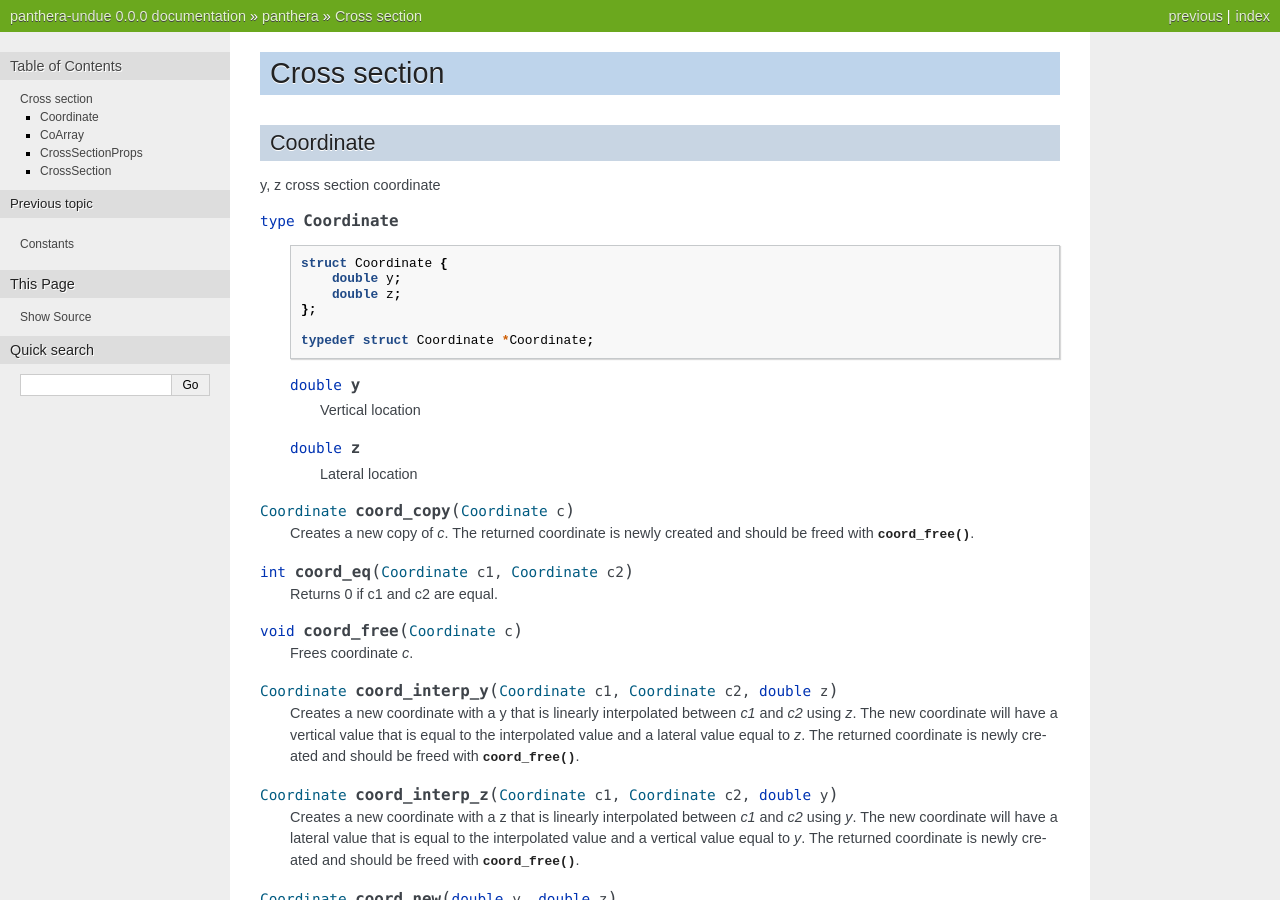
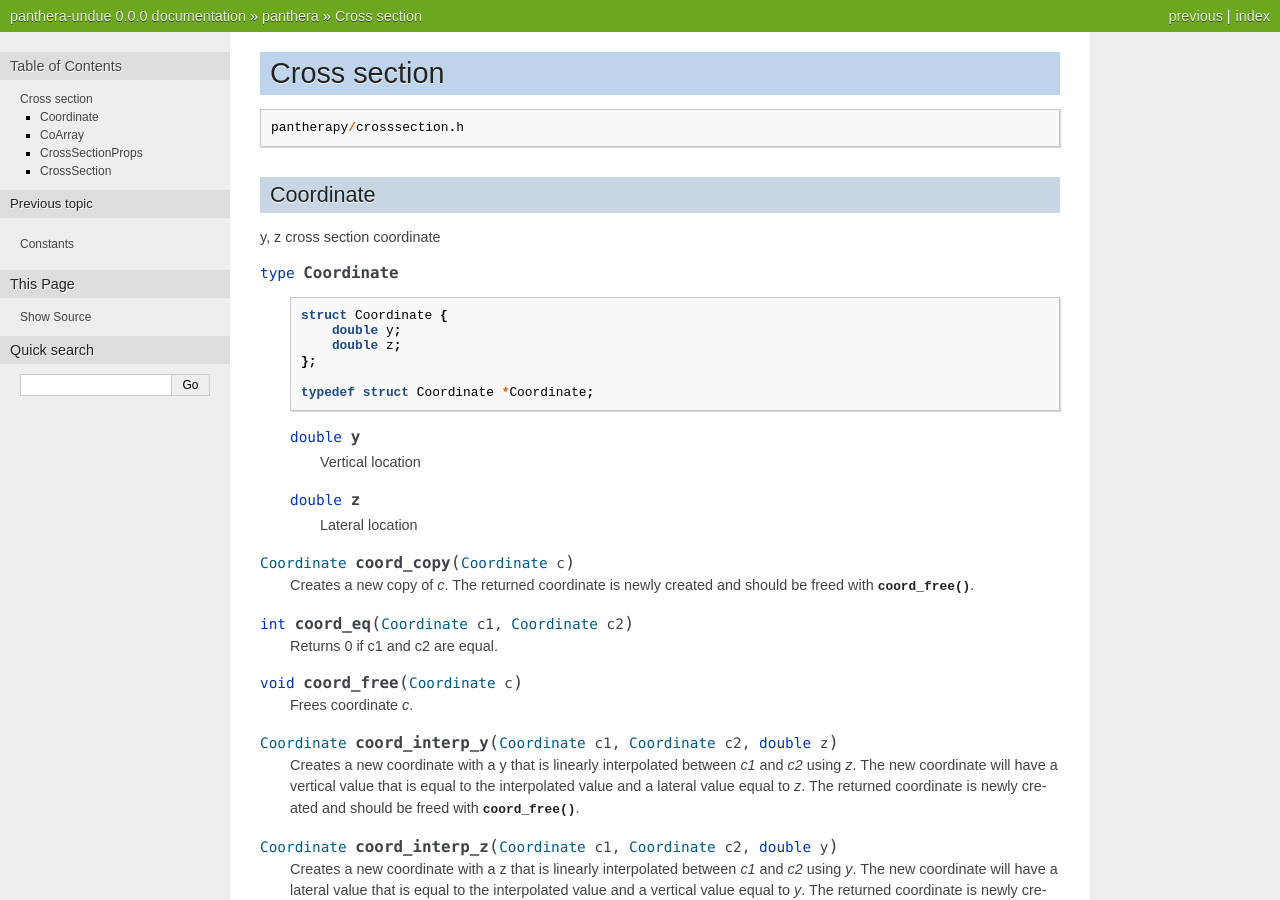
Before and after one commit to mmdski/panthera-undue, a Sphinx documentation site: the page built from docs/panthera/crosssection.rst, in a window 1280 px wide and 900 px high. Built offline with Sphinx 7.4.7, drawn with Linux system fonts in a browser that asks for light colours.

Commit message:
add header info to crosssection docs

```diff
--- a/docs/panthera/crosssection.rst
+++ b/docs/panthera/crosssection.rst
@@ -2,6 +2,9 @@
 Cross section
 =============
 
+.. code-block:: c
+
+    pantherapy/crosssection.h
 
 Coordinate
 ==========
```
